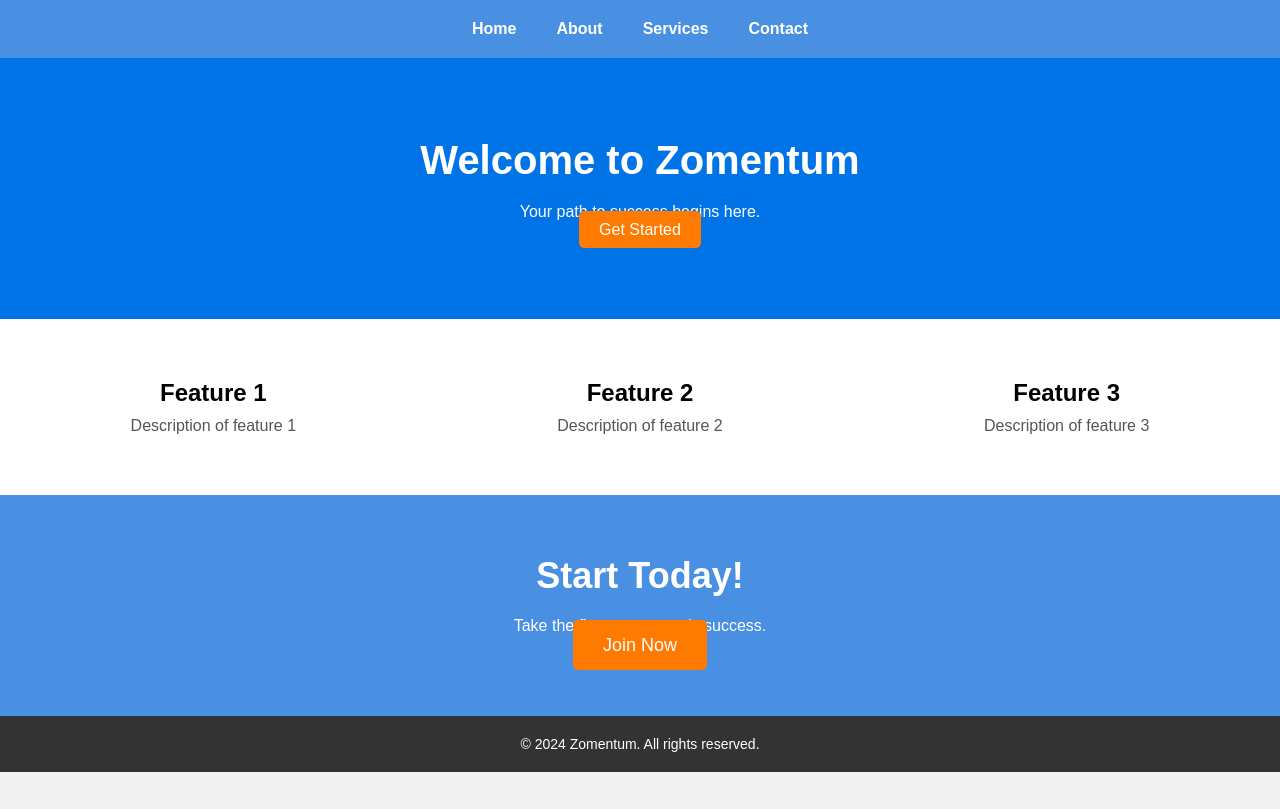
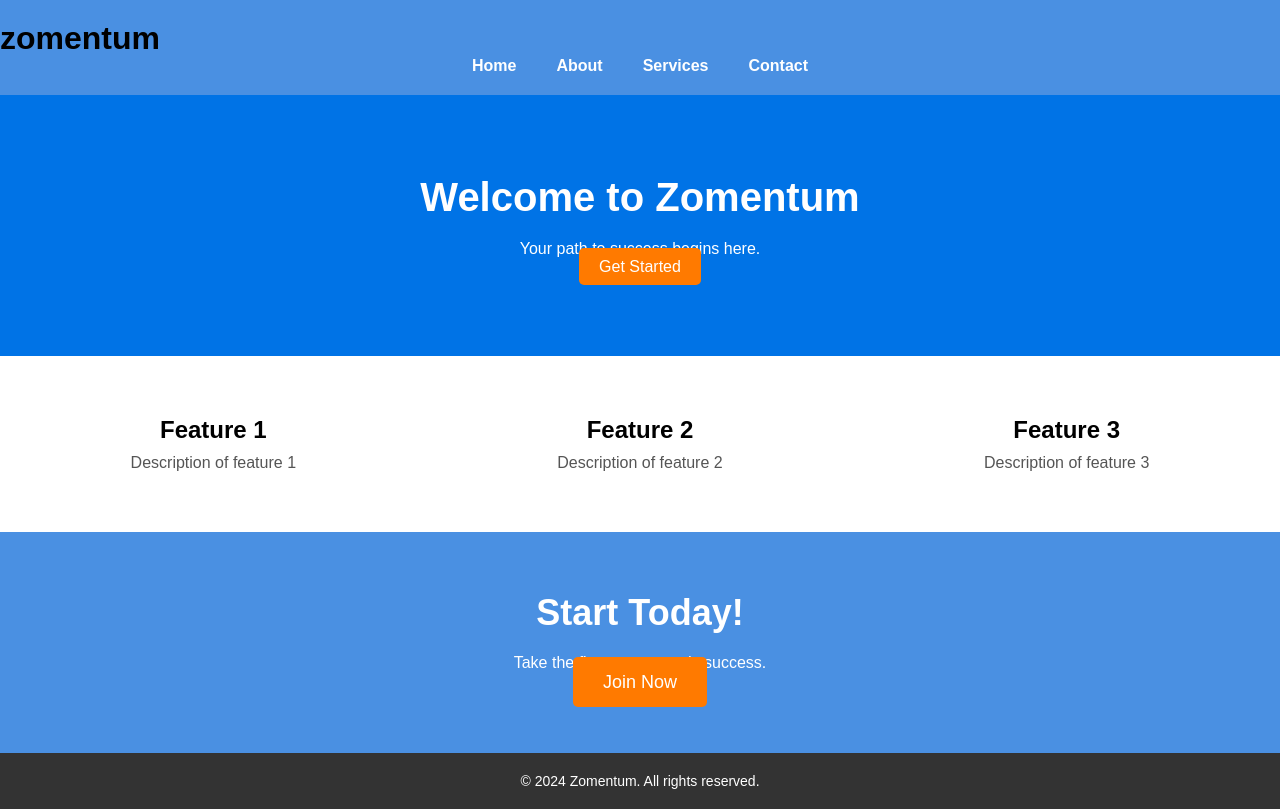
Before and after one commit to Argorass/Site-face-acc-Figma, a plain HTML site: page index.html in a window 1280 px wide. Drawn offline with Linux system fonts and the light colour scheme.

Commit message:
updates on header

```diff
--- a/index.html
+++ b/index.html
@@ -10,6 +10,8 @@
   <body>
     <!-- Navigation Bar -->
     <header>
+      <div><h1>zomentum</h1></div>
+      <div>
         <nav>
           <ul>
             <li><a href="#">Home</a></li>
@@ -18,6 +20,7 @@
             <li><a href="#">Contact</a></li>
           </ul>
         </nav>
+      </div>
     </header>
 
     <!-- Hero Section -->
```
Lines whose indentation alone changed are shown as unchanged.
